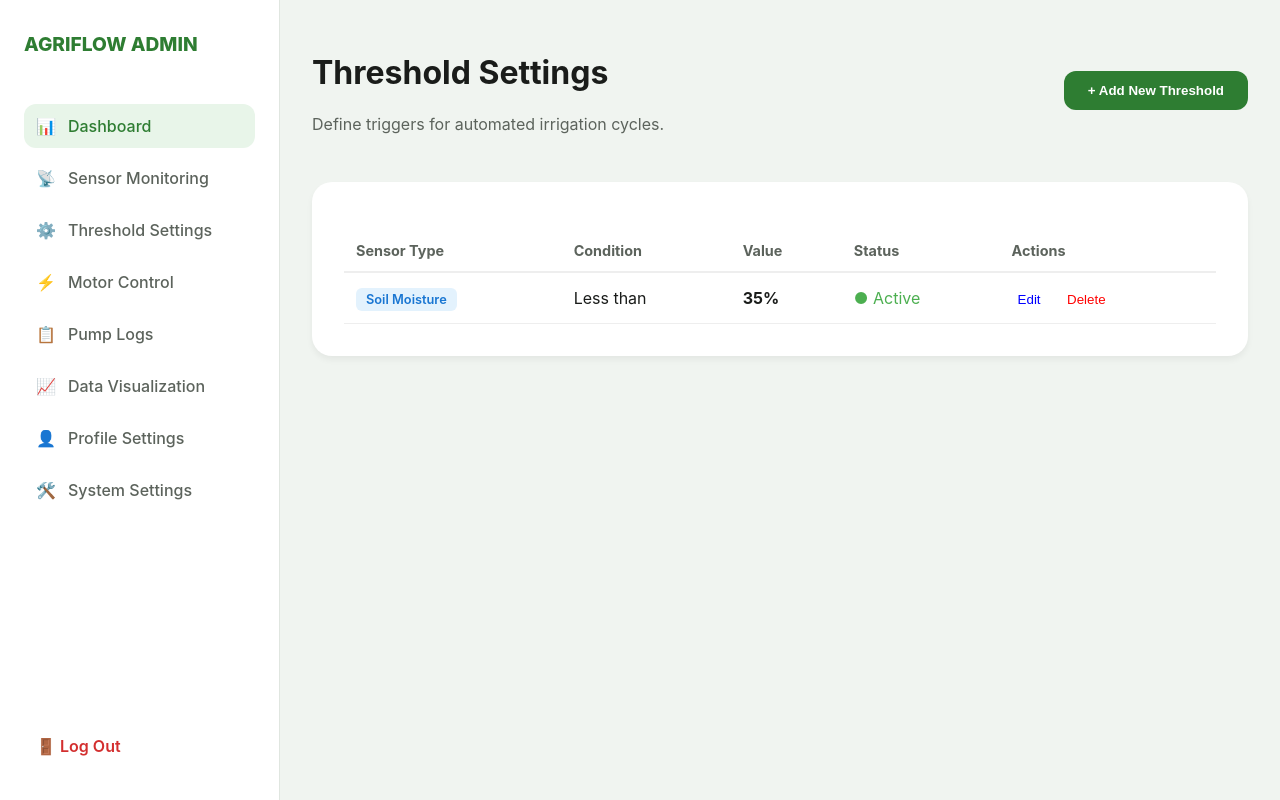
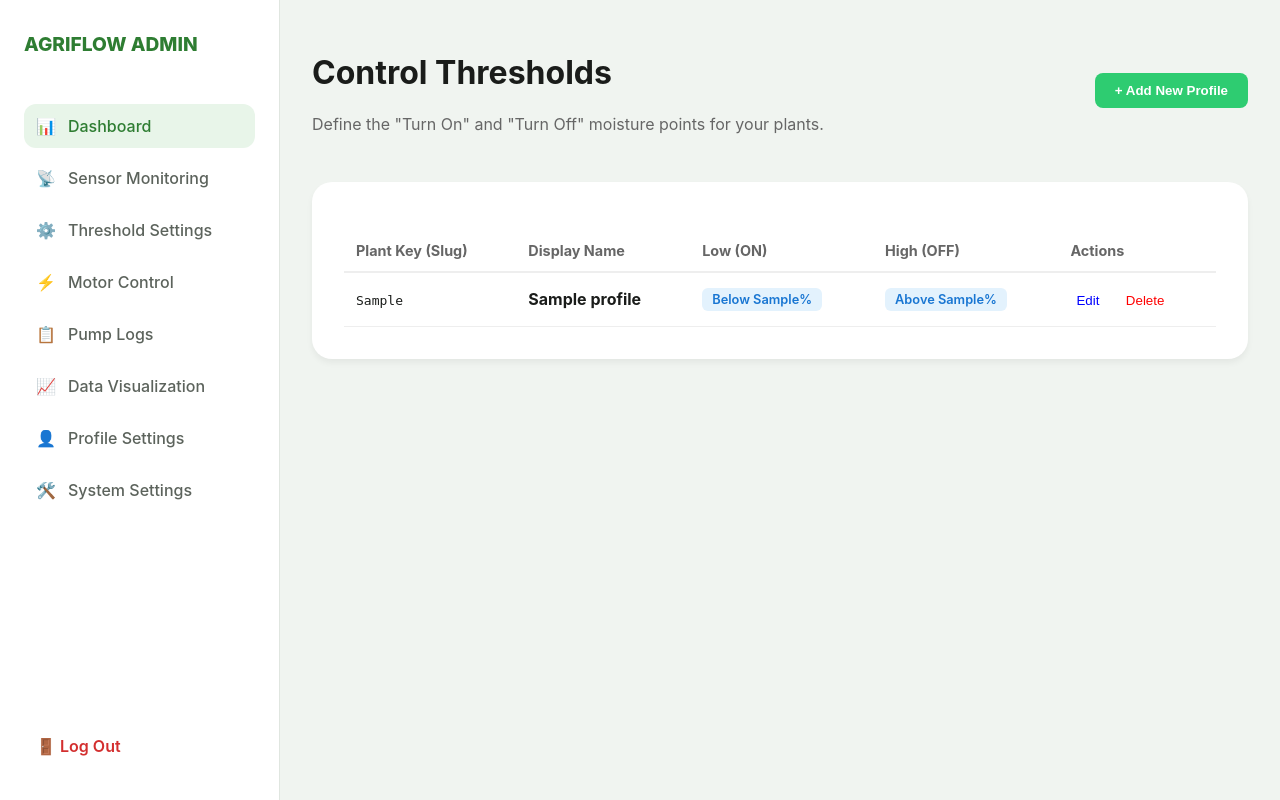
Before and after one commit to AlexNoob11/AGRIFLOW-arduino-project, a PHP site: page /threshold_settings.php in a window 1280 px wide. Run offline with PHP 8.4, Linux system fonts and the light colour scheme; a user stored in the database is signed in; tables that the repository leaves empty or names only in its code hold one stand-in row (values such as "Sample post").

Commit message:
Update threshold_settings.php

```diff
--- a/agriflow_web/threshold_settings.php
+++ b/agriflow_web/threshold_settings.php
@@ -1,9 +1,15 @@
 <?php
 session_start();
+include 'db_connect.php'; // Ensure you have your DB connection
+
 if (!isset($_SESSION['user_id'])) {
     header("Location: index.php");
     exit();
 }
+
+// Fetch existing profiles from database
+$stmt = $pdo->query("SELECT * FROM plant_profiles ORDER BY id DESC");
+$profiles = $stmt->fetchAll(PDO::FETCH_ASSOC);
 ?>
 <!DOCTYPE html>
 <html lang="en">
@@ -13,35 +19,31 @@ if (!isset($_SESSION['user_id'])) {
     <title>Agriflow | Threshold Settings</title>
     <link rel="stylesheet" href="style.css">
     <style>
-        /* Threshold Specific Styles */
         .threshold-container { background: white; padding: 2rem; border-radius: 20px; box-shadow: 0 4px 6px rgba(0,0,0,0.05); }
-
         table { width: 100%; border-collapse: collapse; margin-top: 1rem; }
-        th { text-align: left; padding: 12px; border-bottom: 2px solid #eee; color: var(--secondary); font-size: 0.9rem; }
+        th { text-align: left; padding: 12px; border-bottom: 2px solid #eee; color: #666; font-size: 0.9rem; }
         td { padding: 15px 12px; border-bottom: 1px solid #eee; }
 
-        .badge { padding: 4px 10px; border-radius: 6px; font-size: 0.8rem; font-weight: 600; }
+        .badge { padding: 4px 10px; border-radius: 6px; font-size: 0.8rem; font-weight: 600; display: inline-block; }
         .badge-moisture { background: #e3f2fd; color: #1976d2; }
-        .badge-temp { background: #fff3e0; color: #f57c00; }
+        .badge-action { background: #e8f5e9; color: #2e7d32; }
 
-        /* Modal Styles */
         .modal-overlay {
             position: fixed; top: 0; left: 0; width: 100%; height: 100%;
             background: rgba(0,0,0,0.5); display: none; justify-content: center;
             align-items: center; z-index: 2000; backdrop-filter: blur(4px);
         }
-        .modal-card { background: white; padding: 2rem; border-radius: 20px; width: 90%; max-width: 400px; }
-        .modal-card h2 { margin-top: 0; color: var(--accent); }
-
-        .form-group { margin-bottom: 1.5rem; }
-        .form-group label { display: block; margin-bottom: 8px; font-weight: 600; color: var(--secondary); }
+        .modal-card { background: white; padding: 2rem; border-radius: 20px; width: 90%; max-width: 450px; }
+        .form-group { margin-bottom: 1.2rem; }
+        .form-group label { display: block; margin-bottom: 8px; font-weight: 600; font-size: 0.9rem; }
         .form-group input, .form-group select {
-            width: 100%; padding: 12px; border: 1px solid #ddd; border-radius: 10px; font-size: 1rem;
+            width: 100%; padding: 10px; border: 1px solid #ddd; border-radius: 8px; box-sizing: border-box;
         }
 
-        .btn-group { display: flex; gap: 10px; margin-top: 2rem; }
-        .btn-save { background: var(--accent); color: white; border: none; flex: 1; padding: 12px; border-radius: 10px; cursor: pointer; font-weight: 600; }
-        .btn-cancel { background: #eee; color: var(--text); border: none; flex: 1; padding: 12px; border-radius: 10px; cursor: pointer; }
+        .btn-group { display: flex; gap: 10px; margin-top: 1.5rem; }
+        .btn-save { background: #2ecc71; color: white; border: none; flex: 2; padding: 12px; border-radius: 10px; cursor: pointer; font-weight: 600; }
+        .btn-cancel { background: #eee; color: #333; border: none; flex: 1; padding: 12px; border-radius: 10px; cursor: pointer; }
+        .btn-action { background: #2ecc71; color: white; border: none; padding: 10px 20px; border-radius: 8px; cursor: pointer; }
     </style>
 </head>
 <body>
@@ -49,141 +51,108 @@ if (!isset($_SESSION['user_id'])) {
     <?php include('sidebar/sidebar.php'); ?>
 
     <main>
-        <header>
+        <header style="display: flex; justify-content: space-between; align-items: center; margin-bottom: 2rem;">
             <div>
-                <h1>Threshold Settings</h1>
-                <p style="color: var(--secondary);">Define triggers for automated irrigation cycles.</p>
+                <h1>Control Thresholds</h1>
+                <p style="color: #666;">Define the "Turn On" and "Turn Off" moisture points for your plants.</p>
             </div>
-            <button class="btn-action" onclick="openModal()">+ Add New Threshold</button>
+            <button class="btn-action" onclick="openModal()">+ Add New Profile</button>
         </header>
 
         <section class="threshold-container">
             <table>
                 <thead>
                     <tr>
-                        <th>Sensor Type</th>
-                        <th>Condition</th>
-                        <th>Value</th>
-                        <th>Status</th>
+                        <th>Plant Key (Slug)</th>
+                        <th>Display Name</th>
+                        <th>Low (ON)</th>
+                        <th>High (OFF)</th>
                         <th>Actions</th>
                     </tr>
                 </thead>
                 <tbody id="thresholdTableBody">
-                    </tbody>
+                    <?php foreach ($profiles as $p): ?>
+                    <tr>
+                        <td><code><?php echo $p['plant_key']; ?></code></td>
+                        <td><strong><?php echo $p['plant_name']; ?></strong></td>
+                        <td><span class="badge badge-moisture">Below <?php echo $p['low_threshold']; ?>%</span></td>
+                        <td><span class="badge badge-moisture">Above <?php echo $p['high_threshold']; ?>%</span></td>
+                        <td>
+                            <button onclick='editProfile(<?php echo json_encode($p); ?>)' style="background:none; border:none; color:blue; cursor:pointer; margin-right:10px;">Edit</button>
+                            <button onclick="deleteProfile(<?php echo $p['id']; ?>)" style="background:none; border:none; color:red; cursor:pointer;">Delete</button>
+                        </td>
+                    </tr>
+                    <?php endforeach; ?>
+                </tbody>
             </table>
         </section>
     </main>
 
+    <!-- Modal -->
     <div class="modal-overlay" id="modalOverlay">
         <div class="modal-card">
-            <h2 id="modalTitle">New Threshold</h2>
-            <form id="thresholdForm">
-                <input type="hidden" id="editIndex">
+            <h2 id="modalTitle" style="margin-top:0">Plant Profile</h2>
+            <form id="thresholdForm" action="save_profile.php" method="POST">
+                <input type="hidden" name="id" id="profileId">
+
                 <div class="form-group">
-                    <label>Sensor Type</label>
-                    <select id="sensorType" required>
-                        <option value="Soil Moisture">Soil Moisture (%)</option>
-                        <option value="Temperature">Temperature (°C)</option>
-                        <option value="Humidity">Humidity (%)</option>
-                    </select>
+                    <label>Plant Key (Matches PHP Library)</label>
+                    <input type="text" name="plant_key" id="plantKey" placeholder="e.g. tomato" required>
+                    <small style="color: #999;">Lowercase, no spaces (e.g., leafy_greens)</small>
                 </div>
+
                 <div class="form-group">
-                    <label>Condition</label>
-                    <select id="condition" required>
-                        <option value="Less than">Less than (<)</option>
-                        <option value="Greater than">Greater than (>)</option>
-                    </select>
+                    <label>Display Name</label>
+                    <input type="text" name="plant_name" id="plantName" placeholder="e.g. Cherry Tomatoes" required>
                 </div>
-                <div class="form-group">
-                    <label>Threshold Value</label>
-                    <input type="number" id="sensorValue" placeholder="e.g. 35" required>
+
+                <div style="display: grid; grid-template-columns: 1fr 1fr; gap: 15px;">
+                    <div class="form-group">
+                        <label>Low Threshold (ON %)</label>
+                        <input type="number" step="0.1" name="low" id="lowThreshold" required>
+                    </div>
+                    <div class="form-group">
+                        <label>High Threshold (OFF %)</label>
+                        <input type="number" step="0.1" name="high" id="highThreshold" required>
+                    </div>
                 </div>
+
                 <div class="btn-group">
                     <button type="button" class="btn-cancel" onclick="closeModal()">Cancel</button>
-                    <button type="submit" class="btn-save">Save Threshold</button>
+                    <button type="submit" class="btn-save">Save to Database</button>
                 </div>
             </form>
         </div>
     </div>
 
     <script>
-        // Use LocalStorage to simulate a database
-        let thresholds = JSON.parse(localStorage.getItem('agriflow_thresholds')) || [
-            { type: 'Soil Moisture', condition: 'Less than', value: 35, active: true }
-        ];
-
-        const tableBody = document.getElementById('thresholdTableBody');
         const modal = document.getElementById('modalOverlay');
         const form = document.getElementById('thresholdForm');
 
-        function renderTable() {
-            tableBody.innerHTML = '';
-            thresholds.forEach((t, index) => {
-                const badgeClass = t.type === 'Soil Moisture' ? 'badge-moisture' : 'badge-temp';
-                tableBody.innerHTML += `
-                    <tr>
-                        <td><span class="badge ${badgeClass}">${t.type}</span></td>
-                        <td>${t.condition}</td>
-                        <td><b>${t.value}${t.type === 'Temperature' ? '°C' : '%'}</b></td>
-                        <td><span style="color: #4caf50;">● Active</span></td>
-                        <td>
-                            <button onclick="editThreshold(${index})" style="background:none; border:none; color:blue; cursor:pointer; margin-right:10px;">Edit</button>
-                            <button onclick="deleteThreshold(${index})" style="background:none; border:none; color:red; cursor:pointer;">Delete</button>
-                        </td>
-                    </tr>
-                `;
-            });
-            localStorage.setItem('agriflow_thresholds', JSON.stringify(thresholds));
-        }
-
         function openModal() {
-            document.getElementById('modalTitle').innerText = "New Threshold";
-            document.getElementById('editIndex').value = "";
+            document.getElementById('modalTitle').innerText = "Add New Plant Profile";
+            document.getElementById('profileId').value = "";
             form.reset();
             modal.style.display = 'flex';
         }
 
         function closeModal() { modal.style.display = 'none'; }
 
-        function editThreshold(index) {
-            const t = thresholds[index];
-            document.getElementById('modalTitle').innerText = "Edit Threshold";
-            document.getElementById('editIndex').value = index;
-            document.getElementById('sensorType').value = t.type;
-            document.getElementById('condition').value = t.condition;
-            document.getElementById('sensorValue').value = t.value;
+        function editProfile(data) {
+            document.getElementById('modalTitle').innerText = "Edit " + data.plant_name;
+            document.getElementById('profileId').value = data.id;
+            document.getElementById('plantKey').value = data.plant_key;
+            document.getElementById('plantName').value = data.plant_name;
+            document.getElementById('lowThreshold').value = data.low_threshold;
+            document.getElementById('highThreshold').value = data.high_threshold;
             modal.style.display = 'flex';
         }
 
-        function deleteThreshold(index) {
-            if(confirm("Delete this threshold?")) {
-                thresholds.splice(index, 1);
-                renderTable();
+        function deleteProfile(id) {
+            if(confirm("Are you sure? This will remove these settings from the system.")) {
+                window.location.href = "delete_profile.php?id=" + id;
             }
         }
-
-        form.onsubmit = (e) => {
-            e.preventDefault();
-            const index = document.getElementById('editIndex').value;
-            const newData = {
-                type: document.getElementById('sensorType').value,
-                condition: document.getElementById('condition').value,
-                value: document.getElementById('sensorValue').value,
-                active: true
-            };
-
-            if (index === "") {
-                thresholds.push(newData);
-            } else {
-                thresholds[index] = newData;
-            }
-
-            closeModal();
-            renderTable();
-        };
-
-        // Initial Render
-        renderTable();
     </script>
 </body>
 </html>
```
